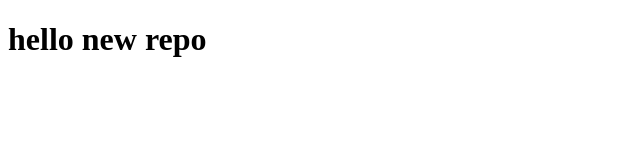
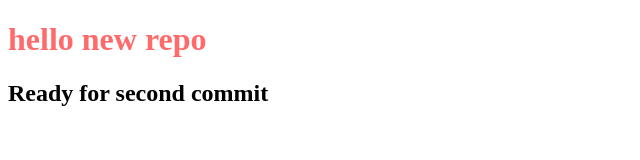
Before and after one commit to mohaiminul375/reset-test-repo, a plain HTML site: page index.html in a window 1280 px wide. Shown: the whole page, without its empty margins (0-640 px from the left). Drawn offline with Linux system fonts and the light colour scheme.

Commit message:
second commit

```diff
--- /dev/null
+++ b/index.css
@@ -0,0 +1,3 @@
+.heading{
+    color: #ff000094;
+}
--- a/index.html
+++ b/index.html
@@ -4,9 +4,11 @@
     <meta charset="UTF-8">
     <meta http-equiv="X-UA-Compatible" content="IE=edge">
     <meta name="viewport" content="width=device-width, initial-scale=1.0">
+    <link rel="stylesheet" href="index.css">
     <title>Document my first repo</title>
 </head>
 <body>
-    <h1>hello new repo</h1>
+    <h1 class="heading">hello new repo</h1>
+    <h2>Ready for second commit</h2>
 </body>
 </html>
```
